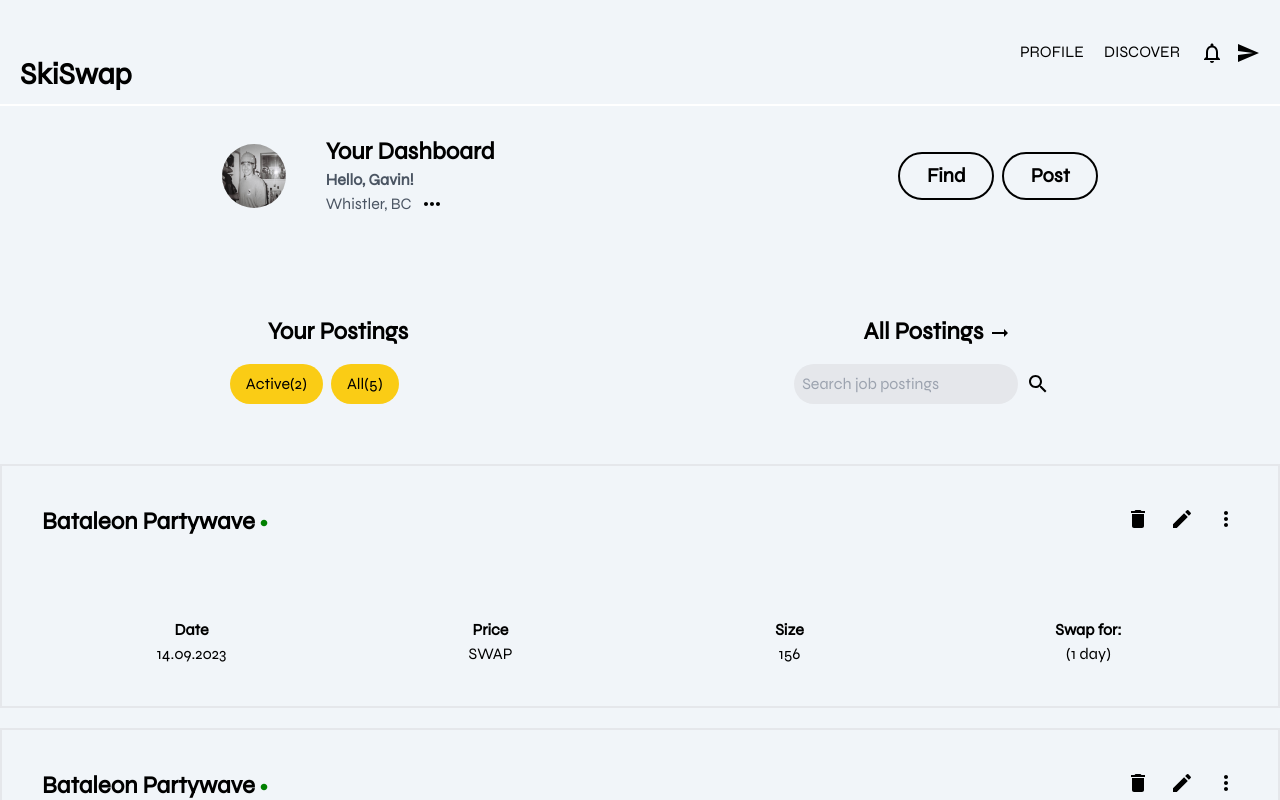
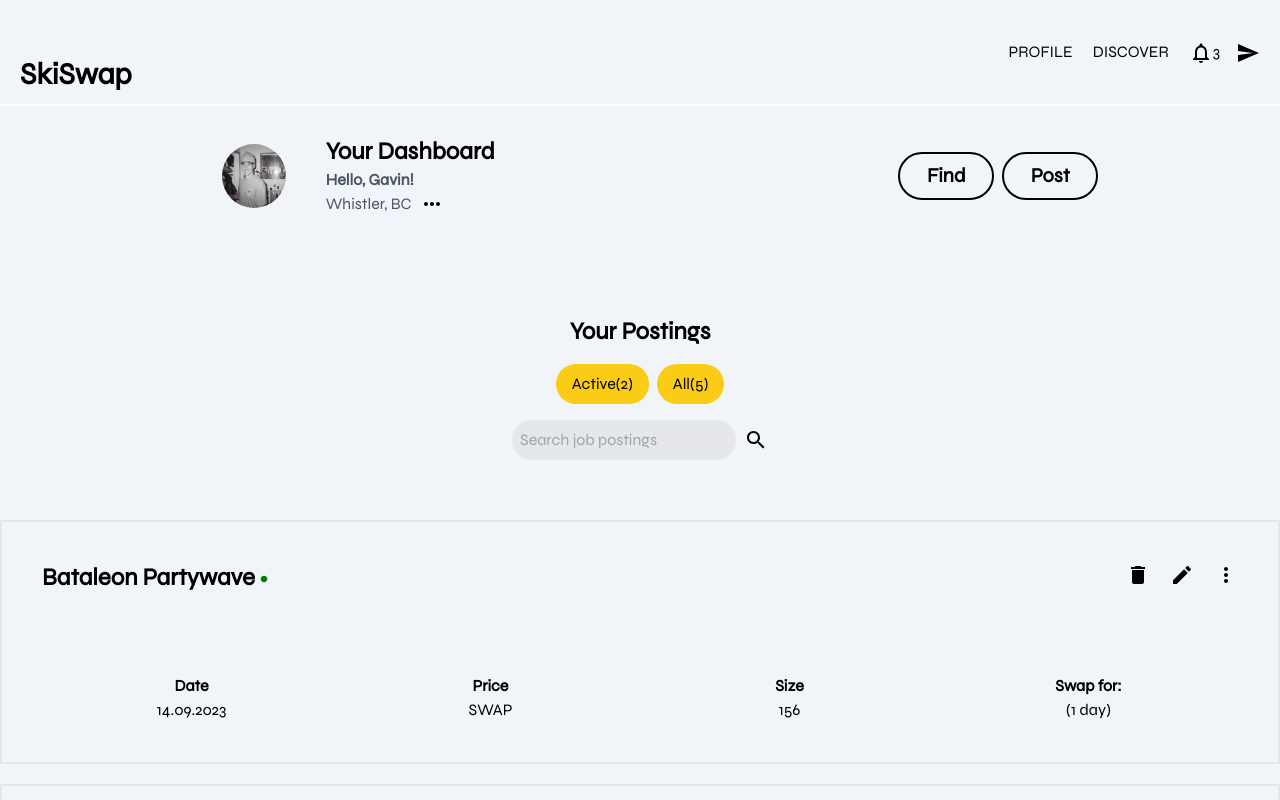
Before and after one commit to gavinwalsh1996/SkiSwap, a React (Create React App) app in the folder frontend/workout-tracker/: page /dashboard in a window 1280 px wide. Shown: the top 800 px of the page. Built offline with nearby package versions, Linux system fonts and the light colour scheme; the HTML template or start-up script is replaced by a standard one.

Commit message:
Updated notifications icon

```diff
--- a/frontend/workout-tracker/src/components/Navbar.js
+++ b/frontend/workout-tracker/src/components/Navbar.js
@@ -64,8 +64,8 @@
                    </div>
                 </>
             ))}
-            <div className="flex gap-3">
-              <span><NotificationsNoneIcon sx={{cursor: 'pointer'}}/></span>
+            <div className="flex gap-4">
+              <span><NotificationsNoneIcon sx={{cursor: 'pointer'}}/>3</span>
               <span><SendIcon sx={{cursor: 'pointer'}}/></span>
             </div>
       </div>
--- a/frontend/workout-tracker/src/components/Posts.js
+++ b/frontend/workout-tracker/src/components/Posts.js
@@ -7,9 +7,9 @@
     <div className="p-10">
       <div className="flex justify-around">
         <h2 className="text-2xl font-bold">Your Postings</h2>
-        <h2 className="text-2xl font-bold">All Postings <ArrowRightAltIcon/></h2>
+        {/* <h2 className="text-2xl font-bold">All Postings <ArrowRightAltIcon/></h2> */}
       </div>
-      <div className="flex items-center justify-around mt-4 gap-4">
+      <div className="flex items-center justify-around mt-4 gap-4 flex-col">
         <div className="flex gap-2">
         <button className="bg-yellow-400 text-black hover:bg-yellow-300 py-2 px-4 rounded-full">
           Active(2)
```
